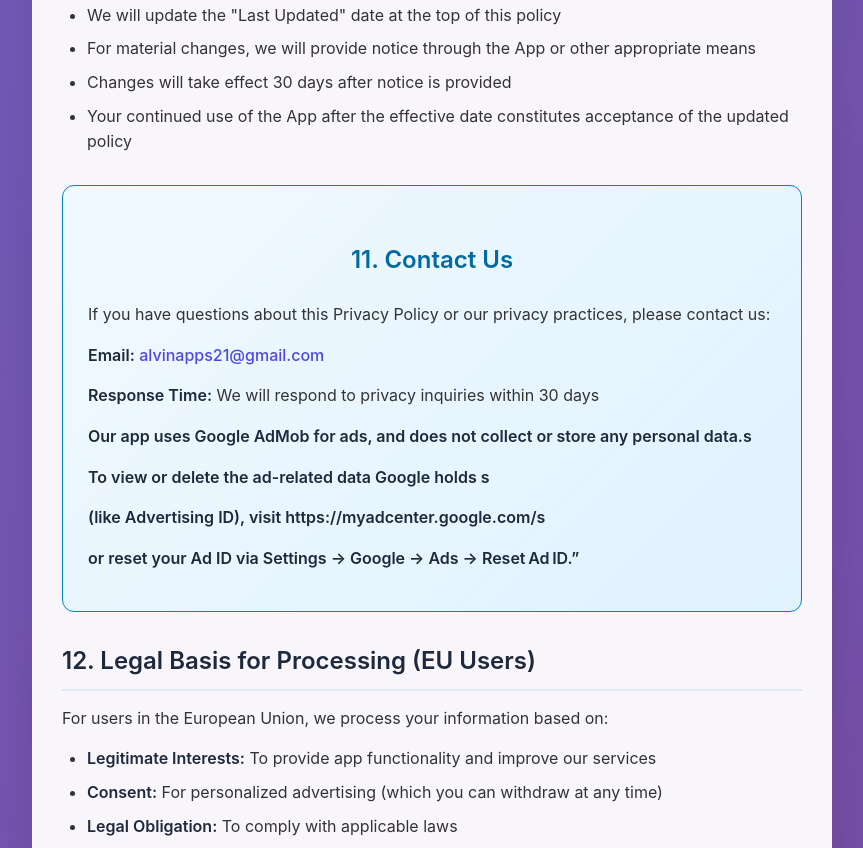
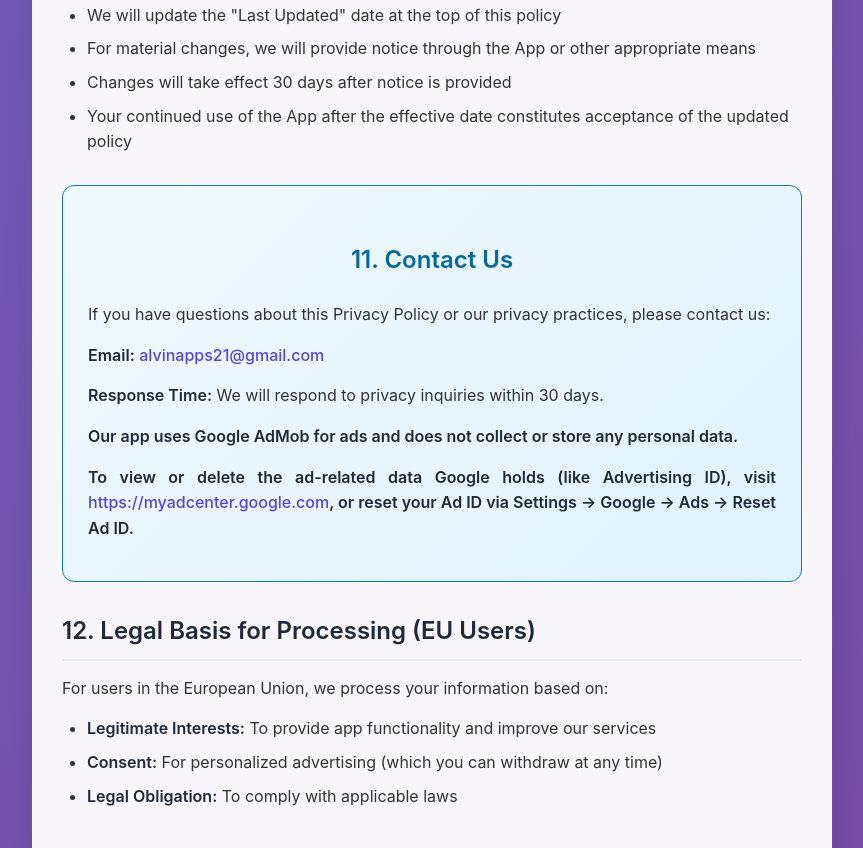
Before and after one commit to AlvinApps/AlvinApps.github.io, a plain HTML site: page index.html in a window 1280 px wide. Shown: the part 5292-6140 px from the top of the page, without its empty margins (208-1071 px from the left). Drawn offline with Linux system fonts and the light colour scheme.

Commit message:
Update index.html

```diff
--- a/index.html
+++ b/index.html
@@ -462,16 +462,15 @@
                 </ul>
             </section>
 
-            <div class="contact-section" id="section11">
-                <h2>11. Contact Us</h2>
-                <p>If you have questions about this Privacy Policy or our privacy practices, please contact us:</p>
-                <p><strong>Email:</strong> <a href="mailto:alvinapps21@gmail.com">alvinapps21@gmail.com</a></p>
-                <p><strong>Response Time:</strong> We will respond to privacy inquiries within 30 days</strong></p>
-                <p><strong>Our app uses Google AdMob for ads, and does not collect or store any personal data.s</strong></p>
-                   <p><strong> To view or delete the ad-related data Google holds s</strong></p>
-                   <p><strong> (like Advertising ID), visit https://myadcenter.google.com/s</strong></p>
-                  <p><strong>  or reset your Ad ID via Settings → Google → Ads → Reset Ad ID.”</strong></p>
-            </div>
+<div class="contact-section" id="section11">
+    <h2>11. Contact Us</h2>
+    <p>If you have questions about this Privacy Policy or our privacy practices, please contact us:</p>
+    <p><strong>Email:</strong> <a href="mailto:alvinapps21@gmail.com">alvinapps21@gmail.com</a></p>
+    <p><strong>Response Time:</strong> We will respond to privacy inquiries within 30 days.</p>
+    <p><strong>Our app uses Google AdMob for ads and does not collect or store any personal data.</strong></p>
+    <p><strong>To view or delete the ad-related data Google holds (like Advertising ID), visit <a href="https://myadcenter.google.com" target="_blank" rel="noopener noreferrer">https://myadcenter.google.com</a>, or reset your Ad ID via Settings → Google → Ads → Reset Ad ID.</strong></p>
+</div>
+
 
             <section id="section12">
                 <h2>12. Legal Basis for Processing (EU Users)</h2>
```
